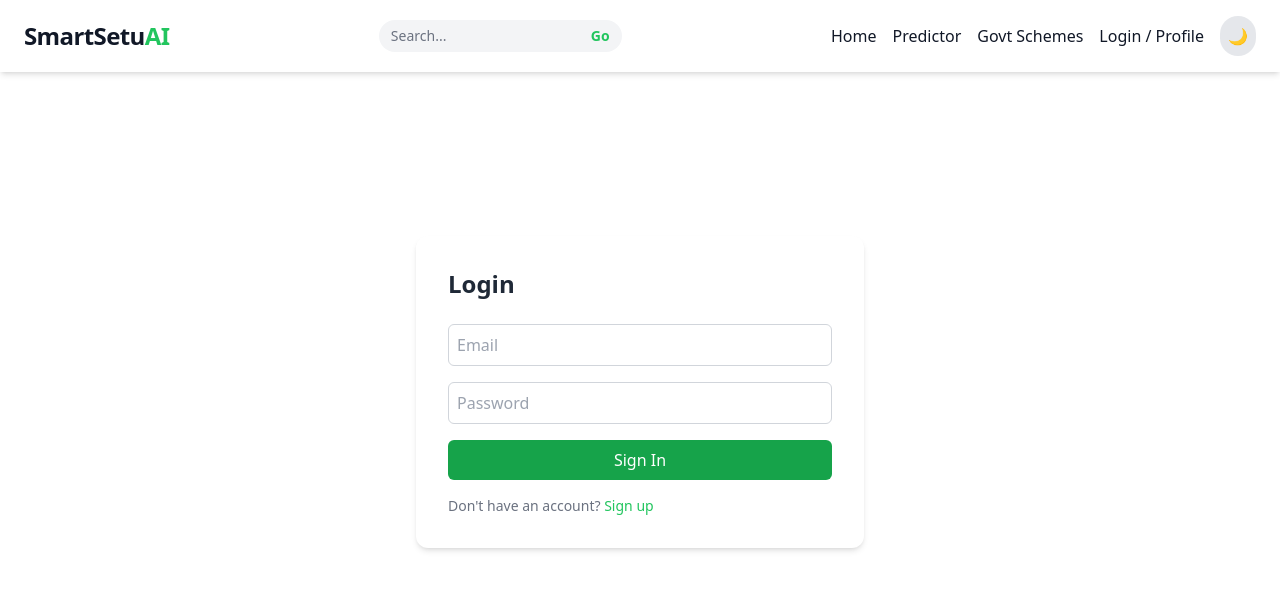
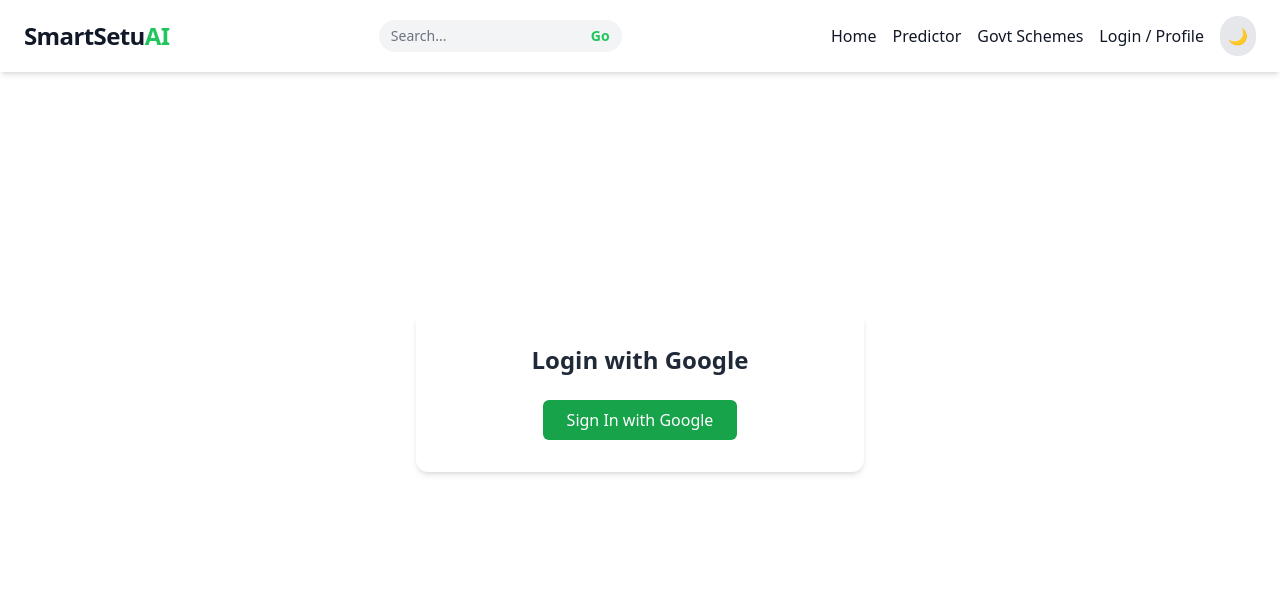
Before and after one commit to mrashis06/smart-setu-ai, a React (Create React App) app in the folder frontend/: page /login in a window 1280 px wide. Shown: the top 590 px of the page. Built offline with nearby package versions, Linux system fonts and the light colour scheme.

Commit message:
Update Login.jsx

```diff
--- a/frontend/src/components/Login.jsx
+++ b/frontend/src/components/Login.jsx
@@ -1,31 +1,40 @@
-import React from "react";
+import React, { useEffect, useState } from "react";
+import { auth, provider } from "../firebase";
+import { signInWithPopup } from "firebase/auth";
 
 const Login = () => {
+  const [user, setUser] = useState(null);
+
+  const handleGoogleLogin = async () => {
+    try {
+      const result = await signInWithPopup(auth, provider);
+      const userData = result.user;
+      setUser(userData);
+    } catch (error) {
+      console.error("Login failed:", error.message);
+    }
+  };
+
   return (
     <section className="min-h-[80vh] flex items-center justify-center px-4">
-      <div className="bg-white dark:bg-gray-800 p-8 rounded-xl shadow-md w-full max-w-md">
-        <h2 className="text-2xl font-bold mb-6 text-gray-800 dark:text-white">Login</h2>
-        <form className="space-y-4">
-          <input
-            type="email"
-            placeholder="Email"
-            className="w-full p-2 rounded-md border border-gray-300 dark:border-gray-600 bg-transparent text-gray-800 dark:text-white"
-          />
-          <input
-            type="password"
-            placeholder="Password"
-            className="w-full p-2 rounded-md border border-gray-300 dark:border-gray-600 bg-transparent text-gray-800 dark:text-white"
-          />
-          <button
-            type="submit"
-            className="w-full bg-green-600 text-white py-2 rounded-md hover:bg-green-700"
-          >
-            Sign In
-          </button>
-        </form>
-        <p className="text-sm mt-4 text-gray-500 dark:text-gray-400">
-          Don't have an account? <span className="text-green-500 cursor-pointer hover:underline">Sign up</span>
-        </p>
+      <div className="bg-white dark:bg-gray-800 p-8 rounded-xl shadow-md w-full max-w-md text-center">
+        {!user ? (
+          <>
+            <h2 className="text-2xl font-bold mb-6 text-gray-800 dark:text-white">Login with Google</h2>
+            <button
+              onClick={handleGoogleLogin}
+              className="bg-green-600 text-white px-6 py-2 rounded-md hover:bg-green-700"
+            >
+              Sign In with Google
+            </button>
+          </>
+        ) : (
+          <>
+            <h2 className="text-2xl font-bold mb-4 text-gray-800 dark:text-white">Welcome, {user.displayName}</h2>
+            <img src={user.photoURL} alt="Profile" className="w-20 h-20 rounded-full mx-auto mb-4" />
+            <p className="text-gray-600 dark:text-gray-300">{user.email}</p>
+          </>
+        )}
       </div>
     </section>
   );
```
